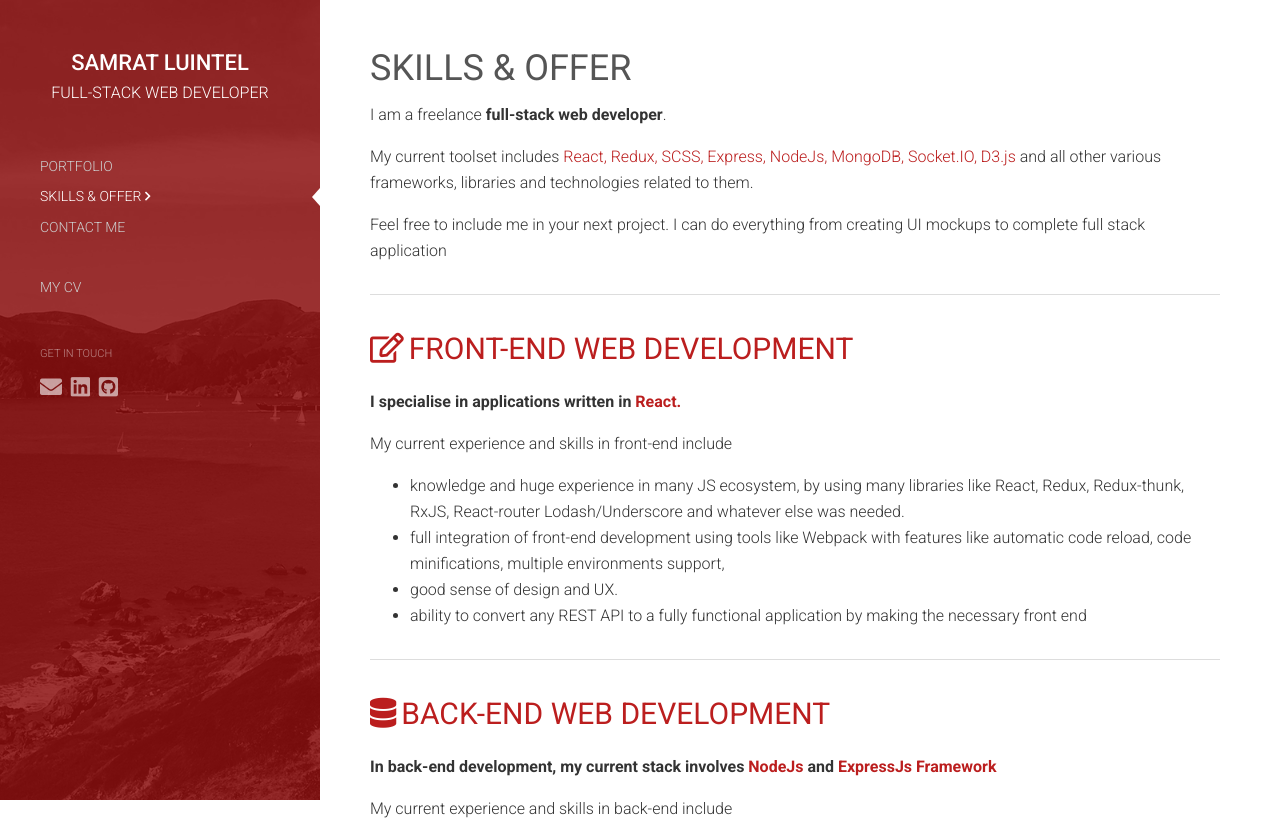
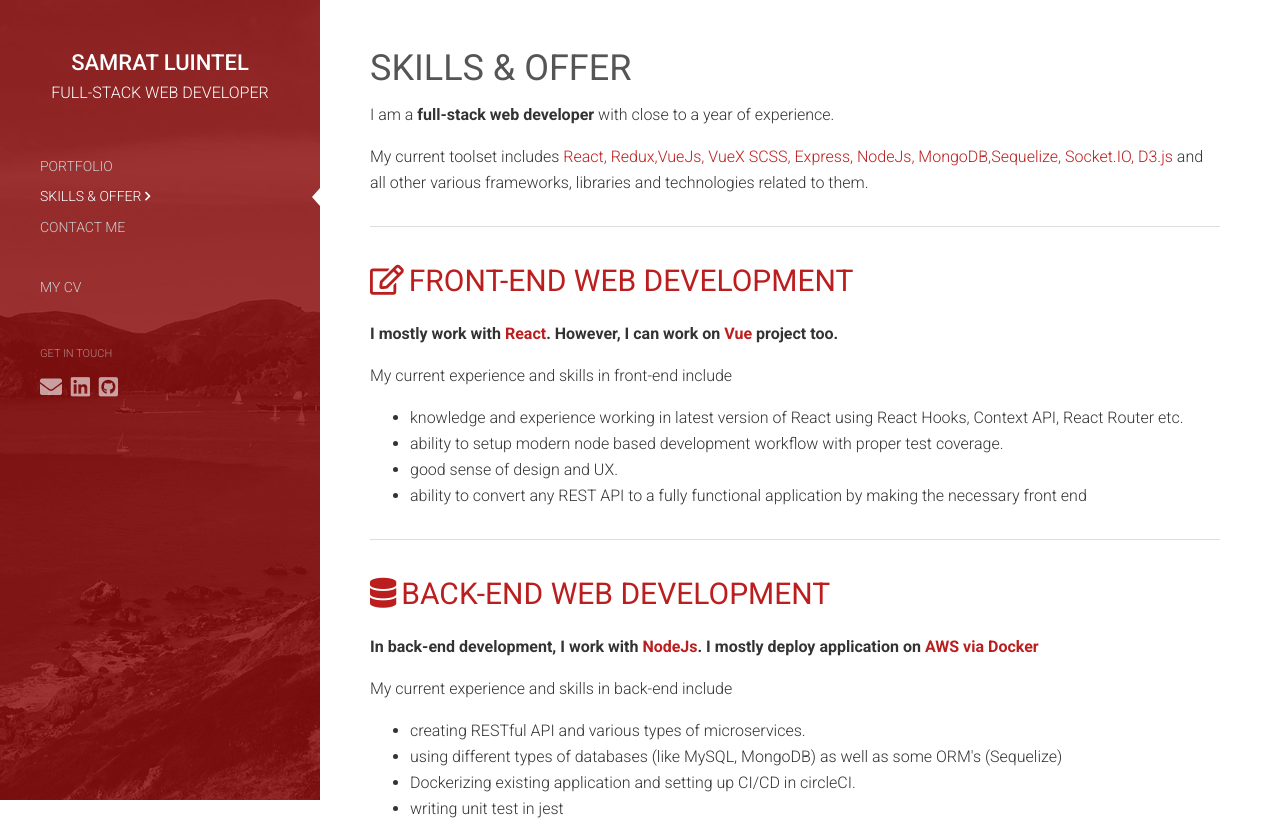
Before and after one commit to SamratLuintel/ReactPortfolio, a React (Create React App) app: page /skills in a window 1280 px wide. Shown: the top 820 px of the page. Built offline with nearby package versions, Linux system fonts and the light colour scheme.

Commit message:
Skills page text changed

```diff
--- a/src/components/Skills/BackEnd/BackEnd.js
+++ b/src/components/Skills/BackEnd/BackEnd.js
@@ -10,8 +10,8 @@ class BackEnd extends Component {
         </h1>
         <p className="Skills__paragraph">
           <strong>
-            In back-end development, my current stack involves{" "}
-            <span>NodeJs</span> and <span>ExpressJs Framework</span>
+            In back-end development, I work with <span>NodeJs</span>. I mostly
+            deploy application on <span>AWS via Docker</span>
           </strong>{" "}
         </p>
 
@@ -19,14 +19,13 @@ class BackEnd extends Component {
           My current experience and skills in back-end include
         </p>
         <ul className="Skills__list">
+          <li>creating RESTful API and various types of microservices.</li>
           <li>
-            cooperation with APIs, remote data synchronizations, cloud servers,
-            asynchronous workers
+            using different types of databases (like MySQL, MongoDB) as well as
+            some ORM's (Sequelize)
           </li>
-          <li>using different types of databases (like MySQL, MongoDB)</li>
           <li>
-            refactoring existing applications and writing it in modern
-            javascript
+            Dockerizing existing application and setting up CI/CD in circleCI.
           </li>
           <li>writing unit test in jest</li>
         </ul>
--- a/src/components/Skills/FrontEnd/FrontEnd.js
+++ b/src/components/Skills/FrontEnd/FrontEnd.js
@@ -10,7 +10,8 @@ class FrontEnd extends Component {
         </h1>
         <p className="Skills__paragraph">
           <strong>
-            I specialise in applications written in <span>React.</span>
+            I mostly work with <span>React</span>. However, I can work on{" "}
+            <span>Vue</span> project too.
           </strong>{" "}
         </p>
         <p className="Skills__paragraph">
@@ -18,14 +19,12 @@ class FrontEnd extends Component {
         </p>
         <ul className="Skills__list">
           <li>
-            knowledge and huge experience in many JS ecosystem, by using many
-            libraries like React, Redux, Redux-thunk, RxJS, React-router
-            Lodash/Underscore and whatever else was needed.
+            knowledge and experience working in latest version of React using
+            React Hooks, Context API, React Router etc.
           </li>
           <li>
-            full integration of front-end development using tools like Webpack
-            with features like automatic code reload, code minifications,
-            multiple environments support,
+            ability to setup modern node based development workflow with proper
+            test coverage.
           </li>
           <li>good sense of design and UX.</li>
           <li>
--- a/src/components/Skills/MainSkills/MainSkills.js
+++ b/src/components/Skills/MainSkills/MainSkills.js
@@ -5,23 +5,24 @@ const MainSkills = props => {
     <Fragment>
       <h1 className="Skills__title">SKILLS & OFFER</h1>
       <p className="Skills__paragraph">
-        I am a freelance <strong>full-stack web developer</strong>.
+        I am a <strong>full-stack web developer</strong> with close to a year of
+        experience.
       </p>
 
       <p className="Skills__paragraph">
         My current toolset includes{" "}
         <span>
-          React, Redux, SCSS, Express, NodeJs, MongoDB, Socket.IO, D3.js
+          React, Redux,VueJs, VueX SCSS, Express, NodeJs, MongoDB,Sequelize,
+          Socket.IO, D3.js
         </span>{" "}
         and all other various frameworks, libraries and technologies related to
         them.
       </p>
-      <p className="Skills__paragraph">
-        Feel free to include me in your next project. I can do everything from
-        creating UI mockups to complete full stack application
-      </p>
     </Fragment>
   );
 };
-
+// <p className="Skills__paragraph">
+// Feel free to include me in your next project. I can do everything from
+// creating UI mockups to complete full stack application
+// </p>
 export default MainSkills;
```
